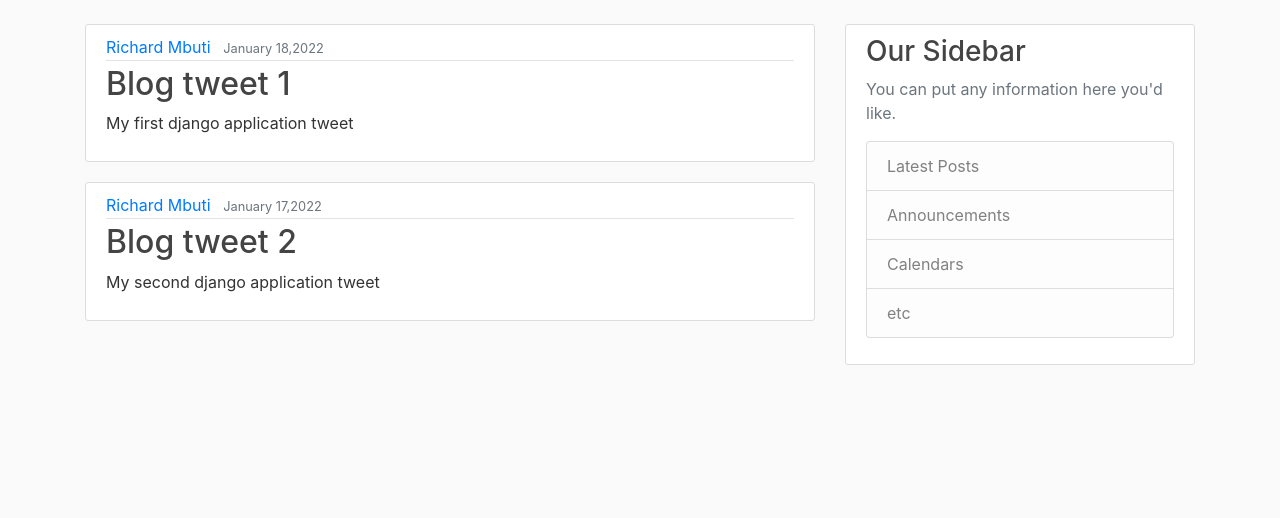
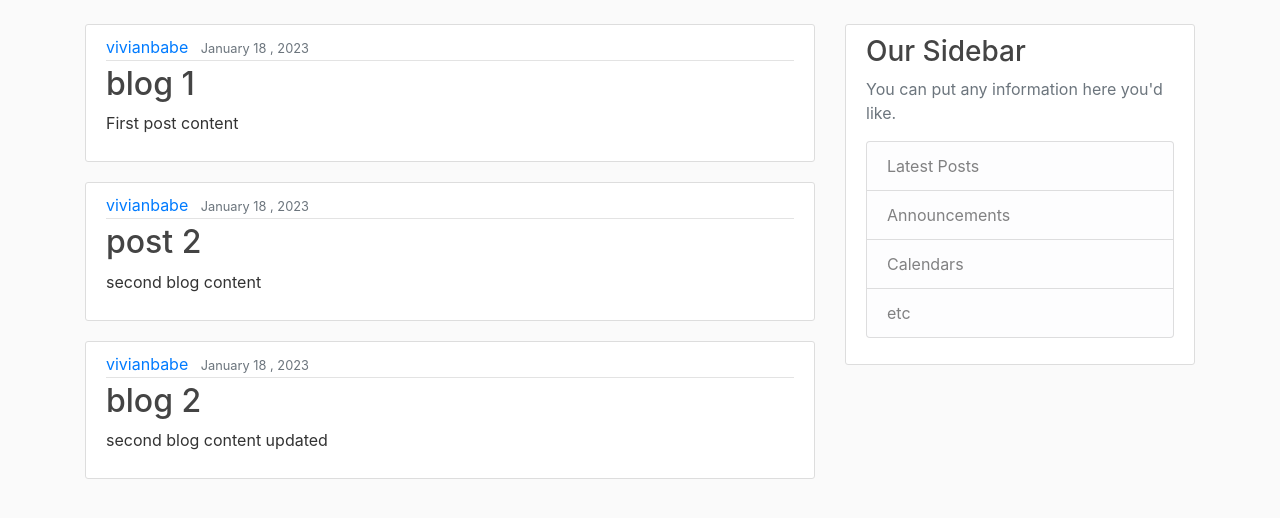
Before and after one commit to RichardKaranuMbuti/Blog-post-app-Django, a Django app: page / in a window 1280 px wide. Shown: the part 56-574 px from the top of the page. Run offline with Django 4.2, Linux system fonts and the light colour scheme; data comes from the database, SQL or seed files in the repository; both versions use the stored data as it was after the commit.

Commit message:
Add post model and make migrations

```diff
--- a/blog/admin.py
+++ b/blog/admin.py
@@ -1,3 +1,4 @@
 from django.contrib import admin
+from .models import Post
 
-# Register your models here.
+admin.site.register(Post)
--- a/blog/models.py
+++ b/blog/models.py
@@ -1,3 +1,14 @@
 from django.db import models
+from django.utils import timezone
+from django.contrib.auth.models import User
+
 
 # Create your models here.
+class  Post(models.Model):
+    title=models.CharField(max_length=100)
+    content=models.TextField()
+    date_posted=models.DateTimeField(default=timezone.now)
+    author=models.ForeignKey(User,on_delete=models.CASCADE)
+
+    def __str__(self):
+        return self.title
--- a/blog/templates/blog/home.html
+++ b/blog/templates/blog/home.html
@@ -5,7 +5,7 @@
      <div class="media-body">
       <div class="article-metadata">
         <a class="mr-2" href="#">{{ post.author }}</a>
-        <small class="text-muted">{{ post.date_posted }}</small>
+        <small class="text-muted">{{ post.date_posted | date:"F d , Y" }}</small>
       </div>
       <h2><a class="article-title" href="#">{{ post.title }}</a></h2>
       <p class="article-content">{{ post.content }}</p>
--- a/blog/views.py
+++ b/blog/views.py
@@ -1,25 +1,9 @@
 from django.shortcuts import render
-
-posts=[
-    {
-        'author':'Richard Mbuti',
-        'title':'Blog tweet 1',
-        'content':'My first django application tweet',
-        'date_posted':'January 18,2022'
-    },
-    {
-
-        'author':'Richard Mbuti',
-        'title':'Blog tweet 2',
-        'content':'My second django application tweet',
-        'date_posted':'January 17,2022'
-
-    }
-]
+from .models import Post
 
 def home(request):
     context={
-        'posts':posts
+        'posts':Post.objects.all()
     }
     return render(request,'blog/home.html',context)
 
```
Also changed, not shown: blog/migrations/0001_initial.py (added), blog/migrations/0002_rename_post_post_title.py (added), db.sqlite3.
